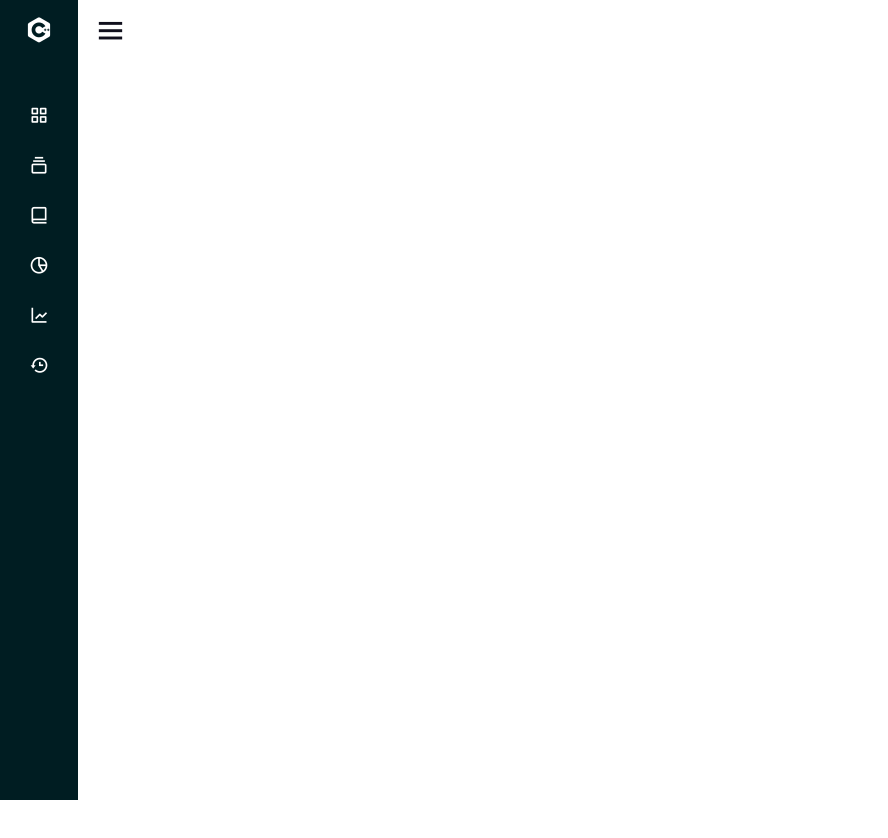
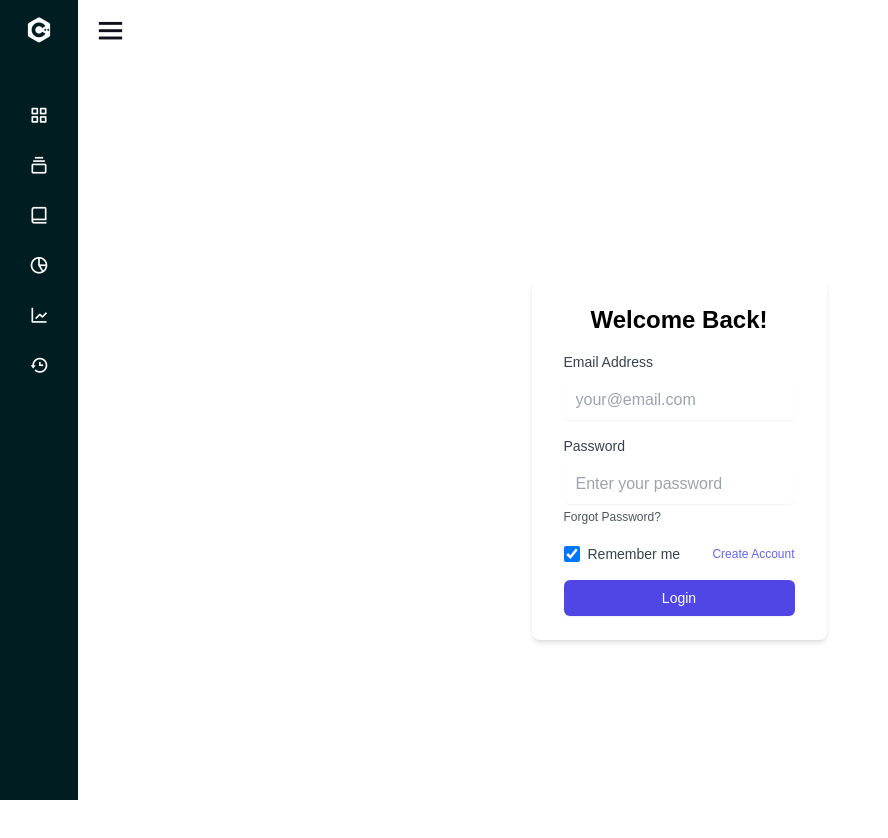
Before and after one commit to ZaneDaniel11/Fix-Asset-And-Inventory-System, a React (Vite) app in the folder capstone/: page /Login in a window 1280 px wide. Shown: the top 838 px of the page, without its empty margins (0-888 px from the left). Before the commit the page ends 800 px from the top, so only its background shows below. Built offline with nearby package versions, Linux system fonts and the light colour scheme.

Commit message:
added new

```diff
--- a/capstone/index.html
+++ b/capstone/index.html
@@ -1,24 +1,33 @@
-<!doctype html>
+<!DOCTYPE html>
 <html lang="en">
   <head>
     <meta charset="UTF-8" />
-    <link rel="stylesheet" href="style.css">
+    <link rel="stylesheet" href="style.css" />
     <meta name="viewport" content="width=device-width, initial-scale=1.0" />
     <title>Vite + React</title>
-    <link href='https://unpkg.com/boxicons@2.0.7/css/boxicons.min.css' rel='stylesheet'>
-    <link rel="stylesheet" href="https://cdnjs.cloudflare.com/ajax/libs/font-awesome/6.6.0/css/all.min.css" integrity="sha512-Kc323vGBEqzTmouAECnVceyQqyqdsSiqLQISBL29aUW4U/M7pSPA/gEUZQqv1cwx4OnYxTxve5UMg5GT6L4JJg==" crossorigin="anonymous" referrerpolicy="no-referrer" />
-    <meta name="viewport" content="width=device-width, initial-scale=1.0">
+    <link
+      href="https://unpkg.com/boxicons@2.0.7/css/boxicons.min.css"
+      rel="stylesheet"
+    />
+    <link
+      rel="stylesheet"
+      href="https://cdnjs.cloudflare.com/ajax/libs/font-awesome/6.6.0/css/all.min.css"
+      integrity="sha512-Kc323vGBEqzTmouAECnVceyQqyqdsSiqLQISBL29aUW4U/M7pSPA/gEUZQqv1cwx4OnYxTxve5UMg5GT6L4JJg=="
+      crossorigin="anonymous"
+      referrerpolicy="no-referrer"
+    />
+    <meta name="viewport" content="width=device-width, initial-scale=1.0" />
   </head>
   <body>
     <div class="sidebar close">
       <div class="logo-details">
-        <i class='bx bxl-c-plus-plus'></i>
+        <i class="bx bxl-c-plus-plus"></i>
         <span class="logo_name">Fix Asset</span>
       </div>
       <ul class="nav-links">
         <li>
           <a href="/">
-            <i class='bx bx-grid-alt' ></i>
+            <i class="bx bx-grid-alt"></i>
             <span class="link_name">Dashboard</span>
           </a>
           <ul class="sub-menu blank">
@@ -28,10 +37,10 @@
         <li>
           <div class="iocn-link">
             <a href="/sample">
-              <i class='bx bx-collection' ></i>
+              <i class="bx bx-collection"></i>
               <span class="link_name">Request</span>
             </a>
-            <i class='bx bxs-chevron-down arrow' ></i>
+            <i class="bx bxs-chevron-down arrow"></i>
           </div>
           <ul class="sub-menu">
             <li><a class="link_name" href="#">Request</a></li>
@@ -42,14 +51,14 @@
         <li>
           <div class="iocn-link">
             <a href="#">
-              <i class='bx bx-book-alt' ></i>
+              <i class="bx bx-book-alt"></i>
               <span class="link_name">Logs</span>
             </a>
           </div>
         </li>
         <li>
           <a href="#">
-            <i class='bx bx-pie-chart-alt-2' ></i>
+            <i class="bx bx-pie-chart-alt-2"></i>
             <span class="link_name">Maintenance</span>
           </a>
           <ul class="sub-menu blank">
@@ -58,7 +67,7 @@
         </li>
         <li>
           <a href="#">
-            <i class='bx bx-line-chart' ></i>
+            <i class="bx bx-line-chart"></i>
             <span class="link_name">User</span>
           </a>
           <ul class="sub-menu blank">
@@ -67,7 +76,7 @@
         </li>
         <li>
           <a href="#">
-            <i class='bx bx-history'></i>
+            <i class="bx bx-history"></i>
             <span class="link_name">History</span>
           </a>
           <ul class="sub-menu blank">
@@ -84,37 +93,34 @@
               <div class="profile_name">Zane Daniel</div>
               <div class="job">Admin</div>
             </div>
-        <i class='bx bx-log-out' ></i>
+            <i class="bx bx-log-out"></i>
           </div>
         </li>
       </ul>
     </div>
     <section class="home-section">
       <div class="home-content">
-        <i class='bx bx-menu' ></i>
+        <i class="bx bx-menu"></i>
       </div>
 
-      <div id="root">
-
-      </div>
+      <div id="root"></div>
     </section>
     <script>
       let arrow = document.querySelectorAll(".arrow");
       for (var i = 0; i < arrow.length; i++) {
-      arrow[i].addEventListener("click", (e)=>{
-     let arrowParent = e.target.parentElement.parentElement;//selecting main parent of arrow
+        arrow[i].addEventListener("click", (e) => {
+          let arrowParent = e.target.parentElement.parentElement; //selecting main parent of arrow
           arrowParent.classList.toggle("showMenu");
         });
       }
       let sidebar = document.querySelector(".sidebar");
       let sidebarBtn = document.querySelector(".bx-menu");
       console.log(sidebarBtn);
-    sidebarBtn.addEventListener("click", ()=>{
+      sidebarBtn.addEventListener("click", () => {
         sidebar.classList.toggle("close");
       });
     </script>
 
     <script type="module" src="/src/main.jsx"></script>
-
   </body>
 </html>
--- a/capstone/src/App.jsx
+++ b/capstone/src/App.jsx
@@ -3,11 +3,13 @@ import "./app.css";
 import { Route, Routes } from "react-router-dom";
 import Sample from "./sample.jsx";
 import Electronics from "./Tables/Electornics.jsx";
+import Login from "./Login.jsx";
 
 function App() {
   return (
     <div>
       <Routes>
+        <Route exact path="/Login" element={<Login />} />
         <Route exact path="/Electronics" element={<Electronics />} />
         <Route exact path="/" element={<Dashboard />} />
         <Route exact path="/sample" element={<Sample />} />
--- /dev/null
+++ b/capstone/src/Login.jsx
@@ -0,0 +1,80 @@
+export default function Login() {
+  return (
+    <div>
+      <div class="min-h-screen flex items-center justify-center w-full dark:bg-gray-950">
+        <div class="bg-white dark:bg-gray-900 shadow-md rounded-lg px-8 py-6 max-w-md">
+          <h1 class="text-2xl font-bold text-center mb-4 dark:text-gray-200">
+            Welcome Back!
+          </h1>
+          <form action="#">
+            <div class="mb-4">
+              <label
+                for="email"
+                class="block text-sm font-medium text-gray-700 dark:text-gray-300 mb-2"
+              >
+                Email Address
+              </label>
+              <input
+                type="email"
+                id="email"
+                class="shadow-sm rounded-md w-full px-3 py-2 border border-gray-300 focus:outline-none focus:ring-indigo-500 focus:border-indigo-500"
+                placeholder="your@email.com"
+                required
+              />
+            </div>
+            <div class="mb-4">
+              <label
+                for="password"
+                class="block text-sm font-medium text-gray-700 dark:text-gray-300 mb-2"
+              >
+                Password
+              </label>
+              <input
+                type="password"
+                id="password"
+                class="shadow-sm rounded-md w-full px-3 py-2 border border-gray-300 focus:outline-none focus:ring-indigo-500 focus:border-indigo-500"
+                placeholder="Enter your password"
+                required
+              />
+              <a
+                href="#"
+                class="text-xs text-gray-600 hover:text-indigo-500 focus:outline-none focus:ring-2 focus:ring-offset-2 focus:ring-indigo-500"
+              >
+                Forgot Password?
+              </a>
+            </div>
+            <div class="flex items-center justify-between mb-4">
+              <div class="flex items-center">
+                <input
+                  type="checkbox"
+                  id="remember"
+                  class="h-4 w-4 rounded border-gray-300 text-indigo-600 focus:ring-indigo-500 focus:outline-none"
+                  checked
+                />
+                <label
+                  for="remember"
+                  class="ml-2 block text-sm text-gray-700 dark:text-gray-300"
+                >
+                  Remember me
+                </label>
+              </div>
+              <a
+                href="#"
+                class="text-xs text-indigo-500 hover:text-indigo-700 focus:outline-none focus:ring-2 focus:ring-offset-2 focus:ring-indigo-500"
+              >
+                Create Account
+              </a>
+            </div>
+            <button
+              onclick="alert('hello')"
+              type="submit"
+              class="w-full flex justify-center py-2 px-4 border border-transparent rounded-md shadow-sm text-sm font-medium text-white bg-indigo-600 hover:bg-indigo-700 focus:outline-none focus:ring-2 focus:ring-offset-2 focus:ring-indigo-500"
+            >
+              Login
+            </button>
+          </form>
+        </div>
+      </div>
+    </div>
+  );
+}
```
Lines whose indentation alone changed are shown as unchanged.
